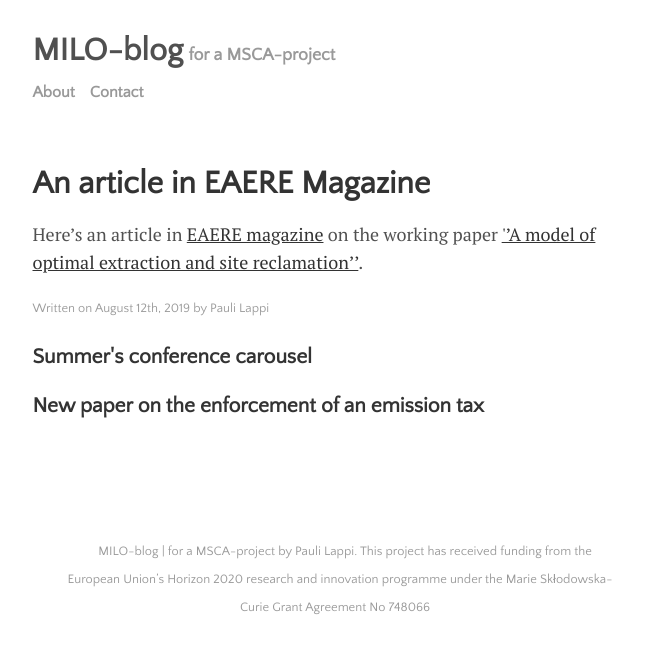
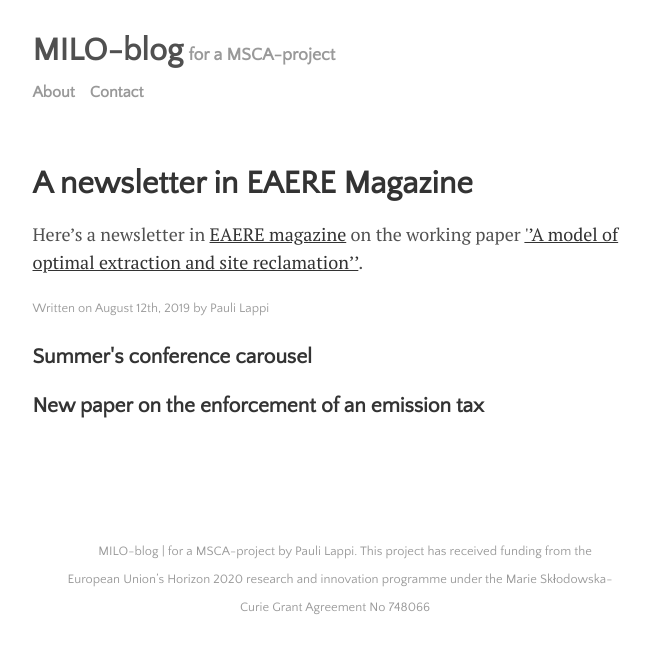
Before and after one commit to plappi/Milo, a Jekyll site: the page built from _posts/2019-8-12-EAERE magazine.md, in a window 1280 px wide. Shown: the top 654 px of the page, without its empty margins (300-950 px from the left). Built offline with Jekyll 4.4.1, drawn with Linux system fonts in a browser that asks for light colours; nearby versions of some CDN libraries.

Commit message:
Update 2019-8-12-EAERE magazine.md

```diff
--- a/_posts/2019-8-12-EAERE magazine.md
+++ b/_posts/2019-8-12-EAERE magazine.md
@@ -1,8 +1,8 @@
 ---
 layout: post
-title: "An article in EAERE Magazine"
+title: "A newsletter in EAERE Magazine"
 author: "Pauli Lappi"
 categories: journal
 tags: [documentation,sample]
 ---
-Here's an article in [EAERE magazine](https://www.eaere.org/wp-content/uploads/2019/03/EAERE-Magazine_n.3-Fall-2018.pdf) on the working paper [''A model of optimal extraction and site reclamation''](https://plappi.github.io/Milo/assets/rehab-wp-Lappi-2018.pdf).
+Here's a newsletter in [EAERE magazine](https://www.eaere.org/wp-content/uploads/2019/03/EAERE-Magazine_n.3-Fall-2018.pdf) on the working paper [''A model of optimal extraction and site reclamation''](https://plappi.github.io/Milo/assets/rehab-wp-Lappi-2018.pdf).
```
